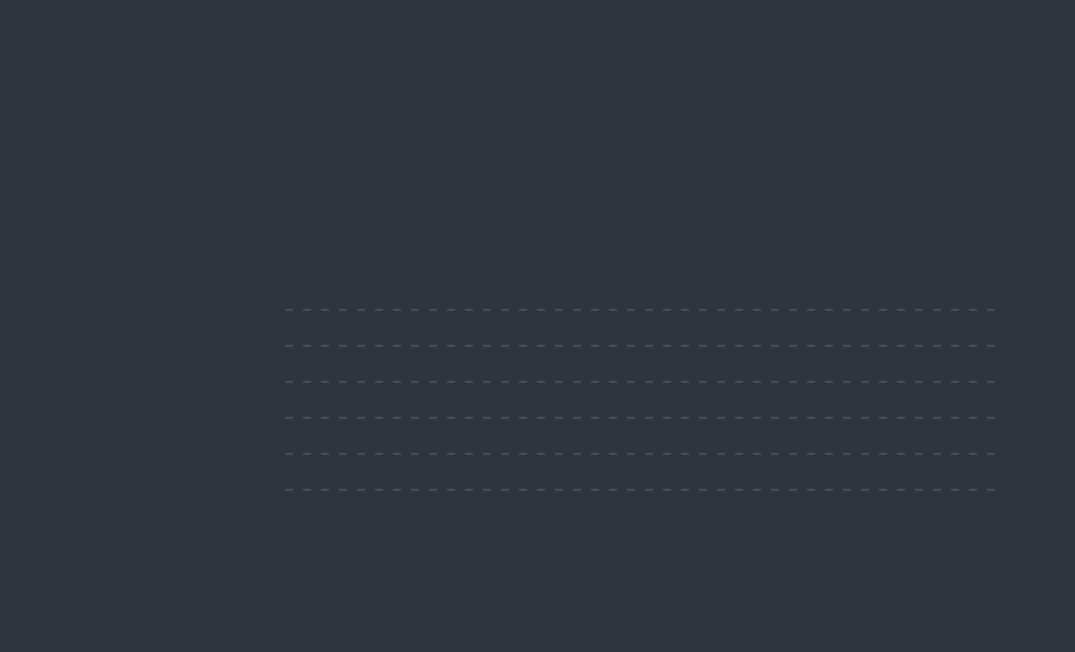
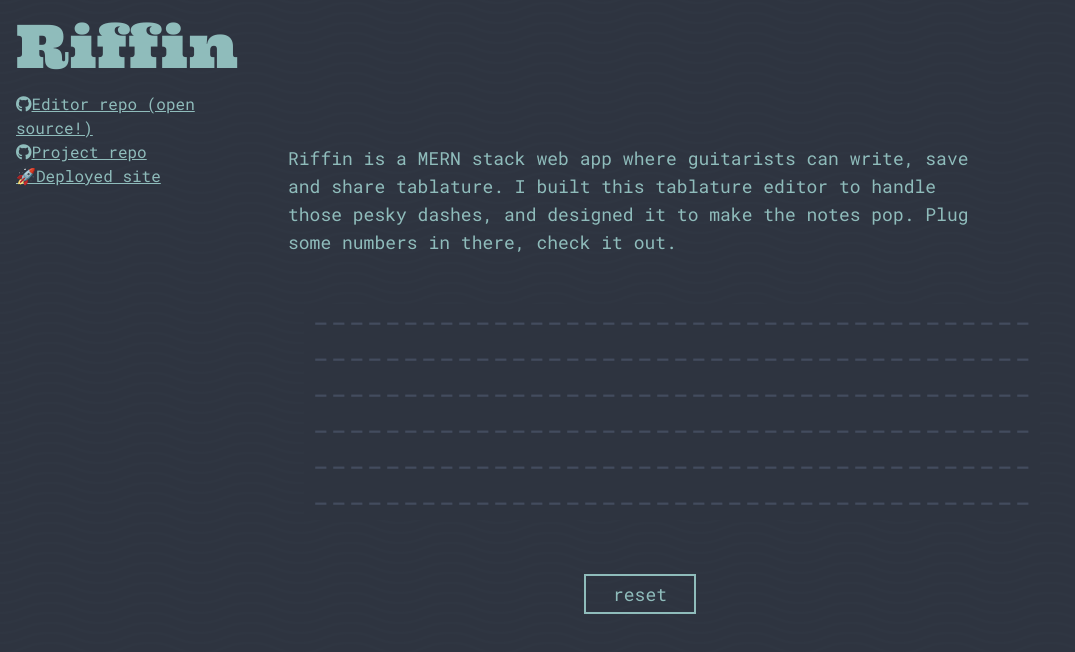
Before and after one commit to RyanSUP/portfolio, a website: page src/riffin/index.html in a window 1280 px wide. Shown: the whole page, without its empty margins (0-1075 px from the left). Drawn offline with nearby package versions, Linux system fonts and the light colour scheme; files that its build step writes are made by us from their sources.

Commit message:
Style page

```diff
--- a/src/riffin/index.html
+++ b/src/riffin/index.html
@@ -4,20 +4,40 @@
   <meta charset="UTF-8">
   <meta http-equiv="X-UA-Compatible" content="IE=edge">
   <meta name="viewport" content="width=device-width, initial-scale=1.0">
-  <!-- <link rel="stylesheet" href="./demo-style.css" /> -->
-  <link rel="stylesheet" href="./riffin-editor-style.css" />
+  <link rel="preconnect" href="https://fonts.googleapis.com">
+  <link rel="preconnect" href="https://fonts.gstatic.com" crossorigin>
+  <link href="https://fonts.googleapis.com/css2?family=Lobster&family=Roboto+Mono&family=Ultra&display=swap" rel="stylesheet">
   <link rel="stylesheet" href="../../dist/output.css">
   <link rel="stylesheet" href="../styles/riffinBG.css">
+  <script src="https://kit.fontawesome.com/62f93337e1.js" crossorigin="anonymous"></script>
   <script defer src="./riffin-editor.js"></script>
   <title>Riffin Editor</title>
 </head>
 <body class="h-screen riffin-bg-waves bg-nord-0 grid grid-cols-5">
   <div>
-
+    <h1 class="text-nord-frost font-ultra text-6xl m-4">Riffin</h1>
+    <ul class="m-4 font-roboto-mono text-nord-frost underline">
+      <li>
+        <a target=blank href="https://github.com/RyanSUP/riffin-editor"><i class="fa-brands fa-github"></i>Editor repo (open source!)</a>
+      </li>
+      <li>
+        <a target=blank href="https://github.com/RyanSUP/riffin"><i class="fa-brands fa-github"></i>Project repo</a>
+      </li>
+      <li>
+        <a target=blank href="https://riffin.herokuapp.com/">🚀Deployed site</a>
+      </li>
+    </ul>
   </div>
-  <div id="riffin-editor" class="col-span-3 relative flex justify-center items-center">
-    <textarea cols="40" rows="6" maxlength="251" id="riffin-editor-dashGrid" class="m-0 absolute resize-none text-center -z-10 font-roboto-mono text-3xl text-nord-2 bg-nord-0 outline-none"></textarea>
-    <textarea cols="40" rows="6" maxlength="251" id="riffin-editor-inputGrid" class="font-roboto-mono text-3xl text-center m-0 bg-transparent relative resize-none text-nord-frost outline-none"></textarea>
+  <div class="col-span-3">
+    <p class="font-roboto-mono text-nord-frost w-11/12 text-lg mx-auto mt-36">
+      Riffin is a MERN stack web app where guitarists can write, save and share tablature. I built this tablature editor to handle those pesky dashes, and designed it to make the notes pop. Plug some numbers in there, check it out.</p>
+    <div id="riffin-editor" class="relative text-center m-12">
+      <textarea cols="40" rows="6" maxlength="251" id="riffin-editor-dashGrid" class="m-0 absolute resize-none text-center -z-10 font-roboto-mono text-3xl text-nord-2 bg-nord-0 outline-none overscroll-none"></textarea>
+      <textarea cols="40" rows="6" maxlength="251" id="riffin-editor-inputGrid" class="font-roboto-mono text-3xl text-center m-0 bg-transparent relative resize-none text-nord-frost outline-none overscroll-none"></textarea>
+      <div class="m-12">
+        <button class="font-roboto-mono border-2 text-lg border-nord-frost text-nord-frost w-28 p-1">reset</button>
+      </div>
+    </div>
   </div>
   <div>
 
```
